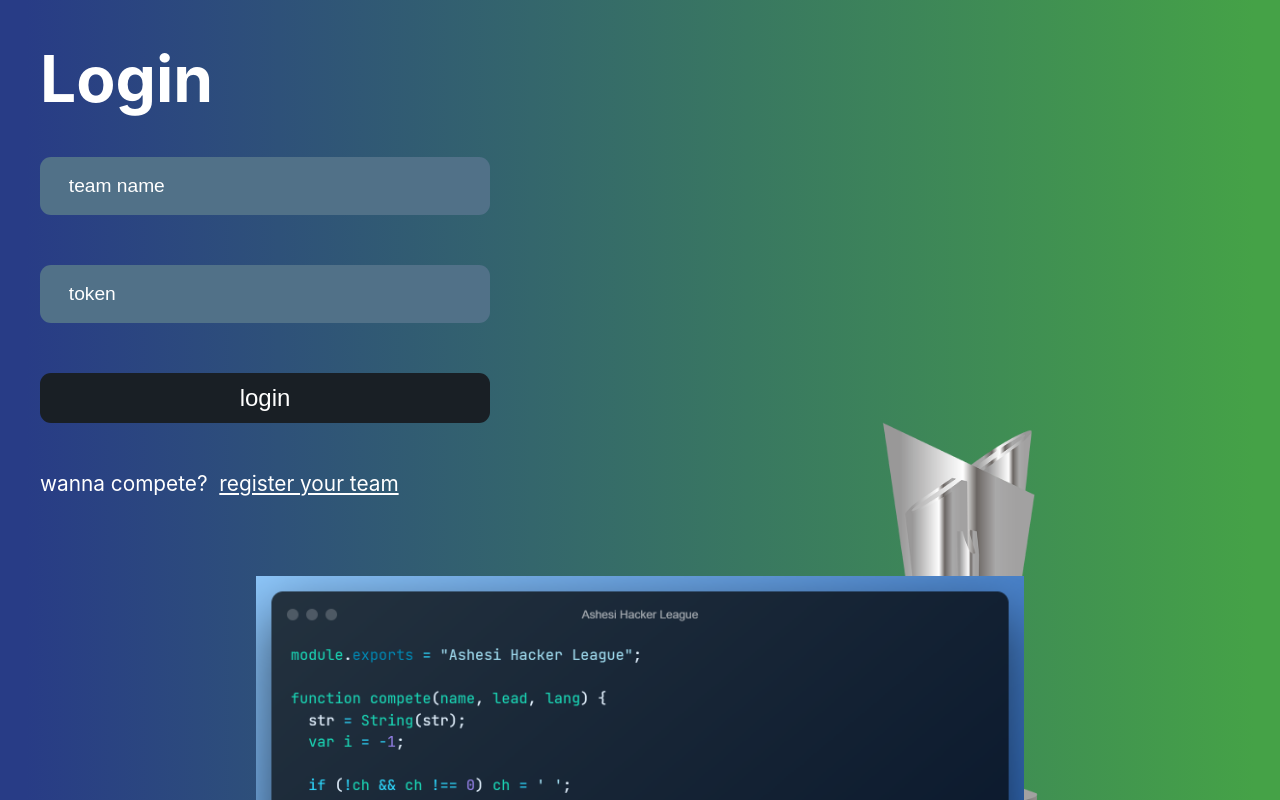
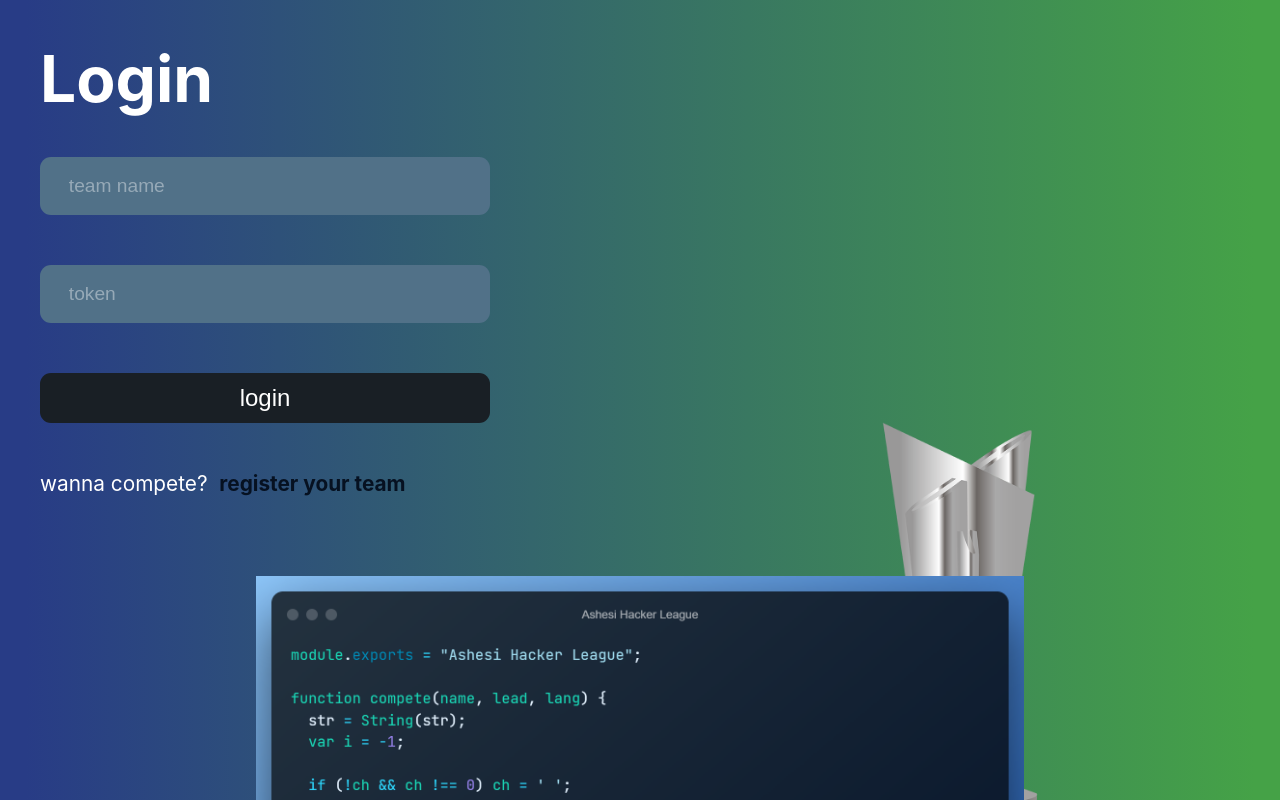
Before and after one commit to gdscashesi/ashesi-hackers-league, a React (Create React App) app: page /login in a window 1280 px wide. Built offline with nearby package versions, Linux system fonts and the light colour scheme; a web font is replaced by a local one.

Commit message:
Create style changes for login page

```diff
--- a/src/pages/auth/login/Login.js
+++ b/src/pages/auth/login/Login.js
@@ -16,6 +16,7 @@ function Login() {
 	const [errorToken, setErrorToken] = useState("");
 
 	const handleSubmit = (e) => {
+		e.preventDefault();
 		if (!teamName) {
 			setErrorTeamName("*team name is required");
 		}
--- a/src/pages/auth/login/loginStyles.module.scss
+++ b/src/pages/auth/login/loginStyles.module.scss
@@ -29,7 +29,7 @@
   }
 
   ::placeholder {
-    color: white;
+    color: rgba(255, 255, 255, 0.4);
   }
 
   button {
@@ -48,8 +48,12 @@
   }
 
   a {
-    text-decoration: underline;
-    color: white;
+    color: rgb(6, 17, 33);
+    font-weight: 700;
+  }
+
+  a:hover {
+    // font-weight: 700;
   }
 }
 
```
